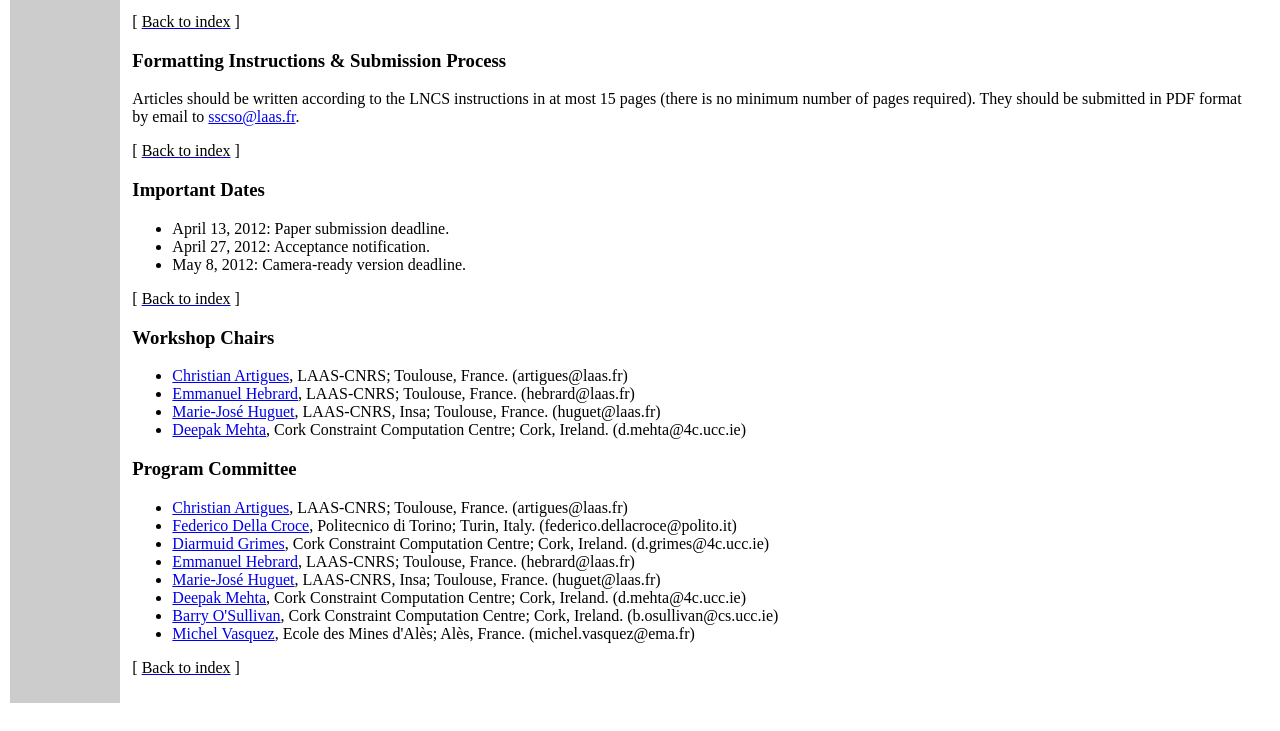
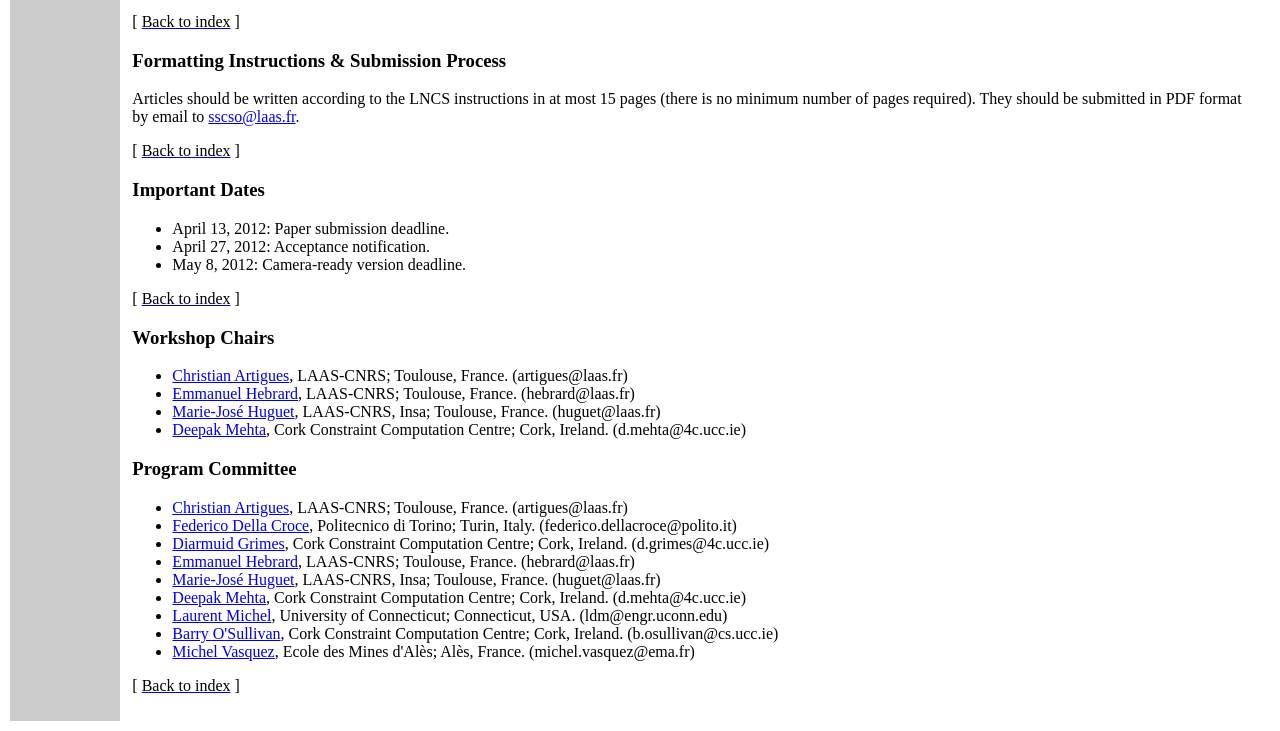
Before and after one commit to ehebrard/WorkshopPage, a plain HTML site: page index.html in a window 1280 px wide. Shown: the part 740-1471 px from the top of the page. Drawn offline with Linux system fonts and the light colour scheme.

Commit message:
added laurent michel

```diff
--- a/index.html
+++ b/index.html
@@ -141,6 +141,10 @@ They should be submitted in PDF format by email to <a href="mailto:ssso@laas.fr"
     Cork Constraint Computation Centre; Cork, Ireland.
     (d.mehta@4c.ucc.ie)</li>
 
+  <li><a href="http://">Laurent Michel</a>,
+    University of Connecticut; Connecticut, USA.
+    (ldm@engr.uconn.edu)</li>
+
   <li><a href="http://osullivan.ucc.ie/">Barry O'Sullivan</a>,
     Cork Constraint Computation Centre; Cork, Ireland.
     (b.osullivan@cs.ucc.ie)</li>
```
